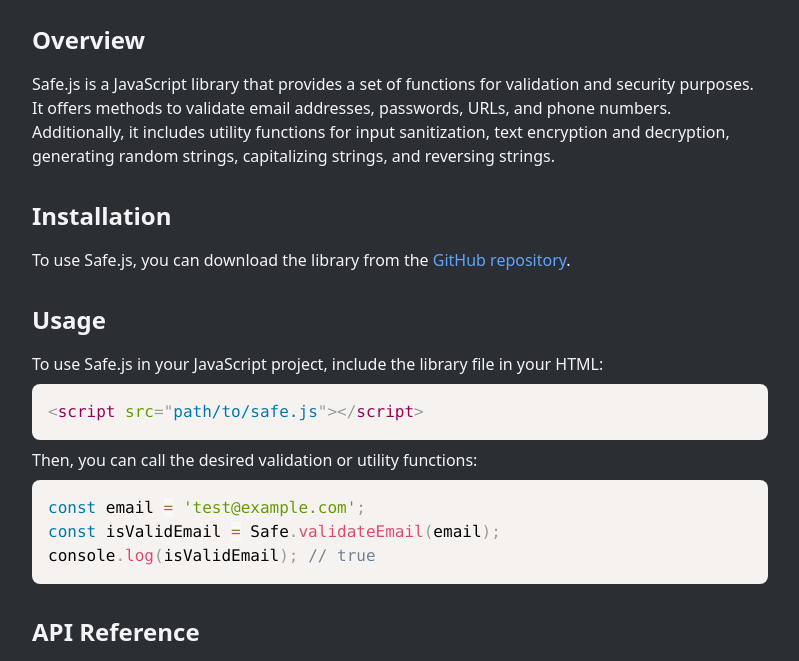
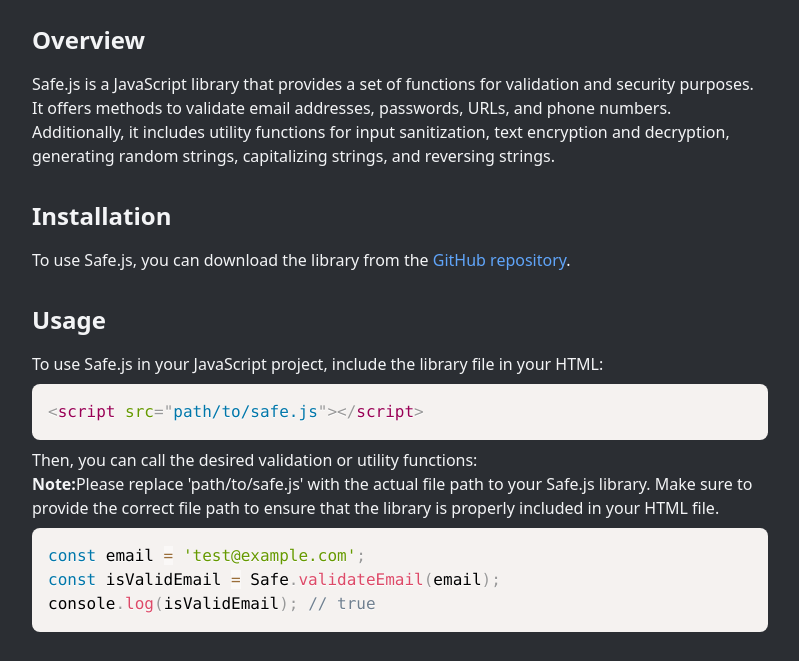
Before and after one commit to Hiren2001/SafeJS, a plain HTML site: page index.html in a window 1280 px wide. Shown: the part 76-737 px from the top of the page, without its empty margins (240-1039 px from the left). Drawn offline with nearby package versions, Linux system fonts and the light colour scheme.

Commit message:
Update index.html

```diff
--- a/index.html
+++ b/index.html
@@ -25,9 +25,6 @@
         </nav>
     </div>
 </header>
-
-
-
     <main class="container mx-auto px-4 py-8">
         <section id="overview">
             <h2 class="text-2xl font-bold mb-4">Overview</h2>
@@ -44,6 +41,7 @@
             <p>To use Safe.js in your JavaScript project, include the library file in your HTML:</p>
             <pre><code class="language-html">&lt;script src="path/to/safe.js">&lt;/script></code></pre>
             <p>Then, you can call the desired validation or utility functions:</p>
+            <p><strong>Note:</strong>Please replace 'path/to/safe.js' with the actual file path to your Safe.js library. Make sure to provide the correct file path to ensure that the library is properly included in your HTML file.</p>
             <pre><code class="language-javascript">const email = 'test@example.com';
 const isValidEmail = Safe.validateEmail(email);
 console.log(isValidEmail); // true</code></pre>
```
